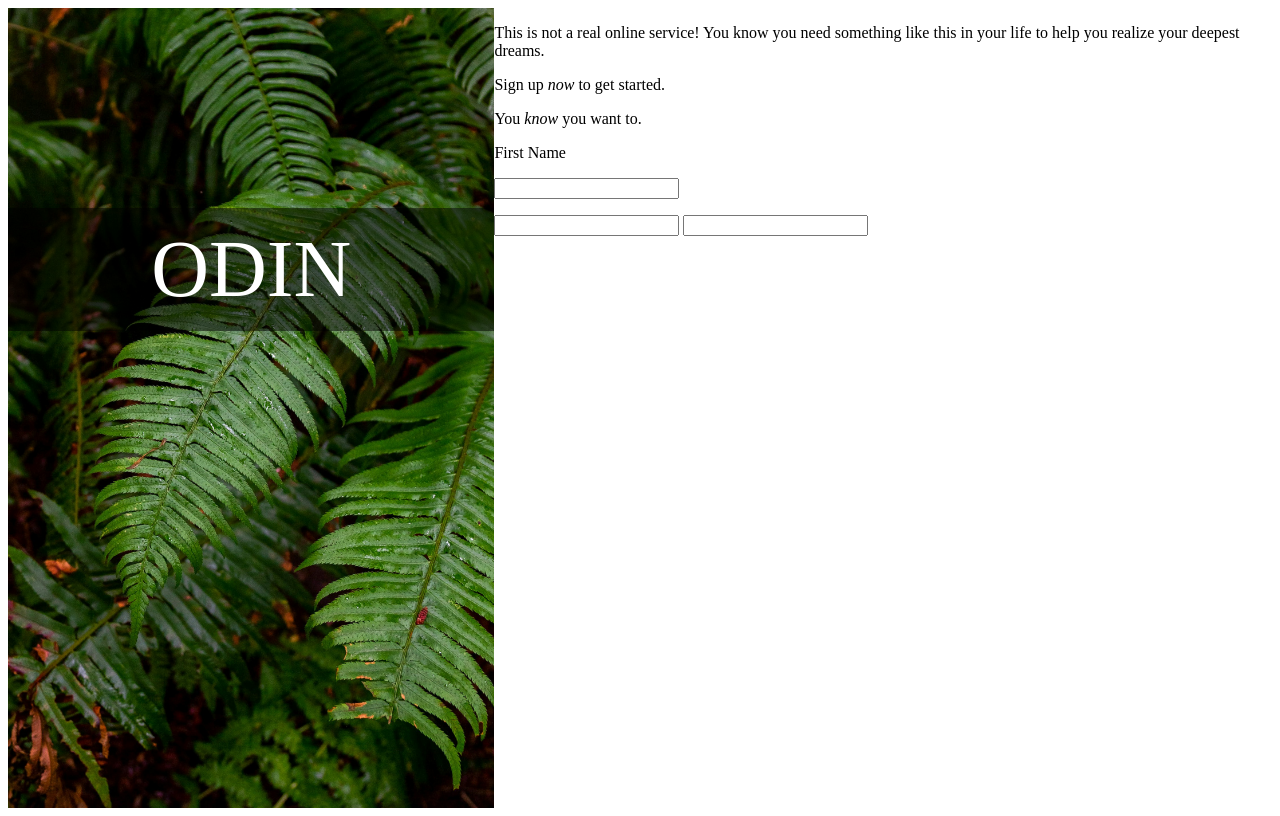
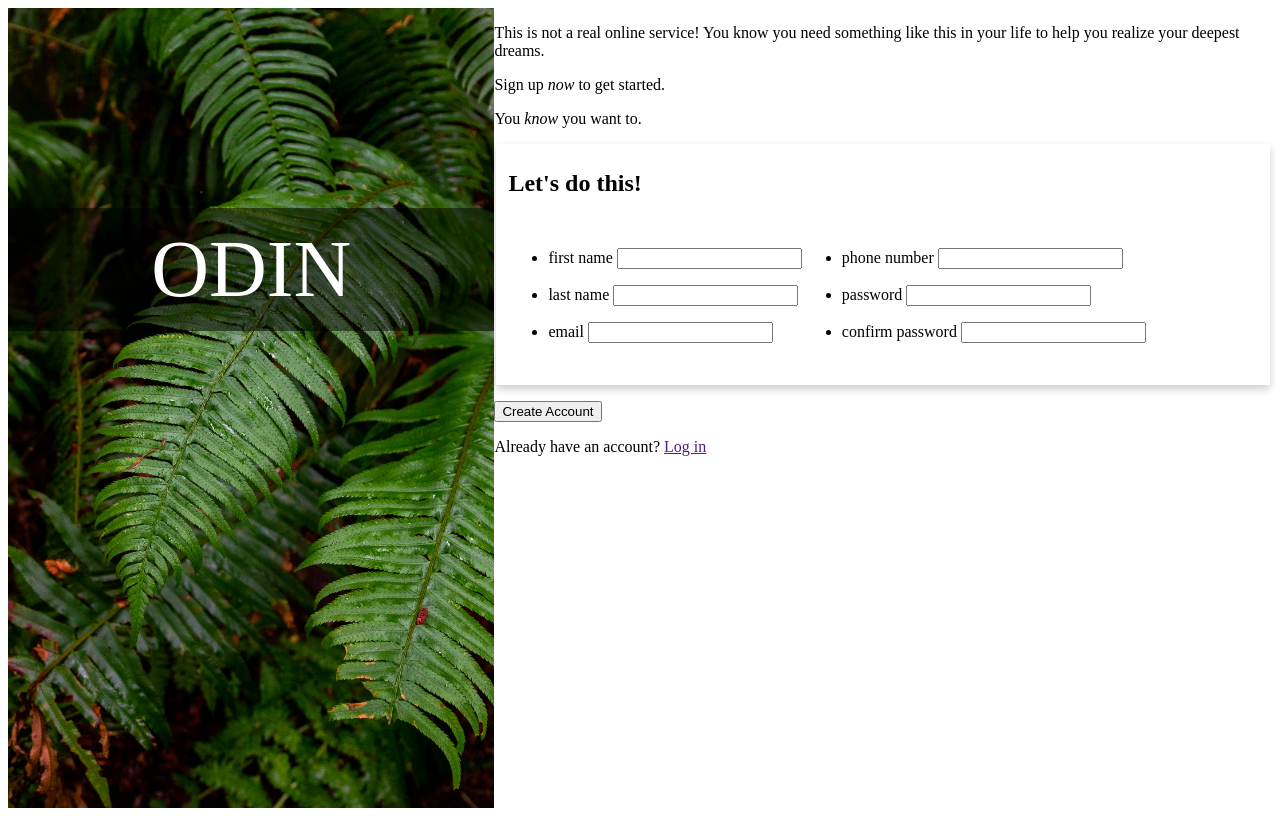
Before and after one commit to UnmadeBed/sign-up-form, a plain HTML site: page index.html in a window 1280 px wide. Drawn offline with Linux system fonts and the light colour scheme.

Commit message:
add styling to form UI

```diff
--- a/index.html
+++ b/index.html
@@ -11,22 +11,69 @@
 			<div class="logo-container">ODIN</div>
 		</div>
 		<div class="form-container">
-			<section>
+			<p>
+				This is not a real online service! You know you need something like this
+				in your life to help you realize your deepest dreams.
+			</p>
+			<p>Sign up <em>now</em> to get started.</p>
+			<p>You <em>know</em> you want to.</p>
+
+			<form action="" method="post">
+				<fieldset>
+					<h2>Let's do this!</h2>
+
+					<section class="list-container">
+						<ul>
+							<li>
+								<p>
+									<label for="first_name">first name</label>
+									<input type="text" id="first_name" name="first_name" />
+								</p>
+							</li>
+							<li>
+								<p>
+									<label for="last_name">last name</label>
+									<input type="text" id="last_name" name="last_name" />
+								</p>
+							</li>
+							<li>
+								<p>
+									<label for="email">email</label>
+									<input type="email" id="email" name="user_email" />
+								</p>
+							</li>
+						</ul>
+						<ul>
+							<li>
+								<p>
+									<label for="phone_number">phone number</label>
+									<input type="tel" id="phone_number" name="phone_number" />
+								</p>
+							</li>
+							<li>
+								<p>
+									<label for="password">password</label>
+									<input type="text" id="password" name="password" />
+								</p>
+							</li>
+							<li>
+								<p>
+									<label for="confirm_password">confirm password</label>
+									<input
+										type="text"
+										id="confirm_password"
+										name="confirm_password"
+									/>
+								</p>
+							</li>
+						</ul>
+					</section>
+				</fieldset>
 				<p>
-					This is not a real online service! You know you need something like
-					this in your life to help you realize your deepest dreams.
+					<button type="submit">Create Account</button>
 				</p>
-				<p>Sign up <em>now</em> to get started.</p>
-				<p>You <em>know</em> you want to.</p>
-			</section>
-			<section>
-				<form action="" method="post">
-					<label for="first_name">First Name</label>
-					<p><input type="text" id="first_name" /></p>
-					<input type="text" />
-					<input type="text" />
-				</form>
-			</section>
+				<p>Already have an account? <a href="">Log in</a></p>
+			</form>
 		</div>
 	</body>
 </html>
--- a/style.css
+++ b/style.css
@@ -22,3 +22,12 @@ body {
     text-align: center;
     font-size: 5rem;
 }
+
+fieldset {
+    border: none;
+    box-shadow: 0 4px 8px 0 rgba(0, 0, 0, 0.2)
+}
+
+.list-container {
+    display: flex;
+}
```
